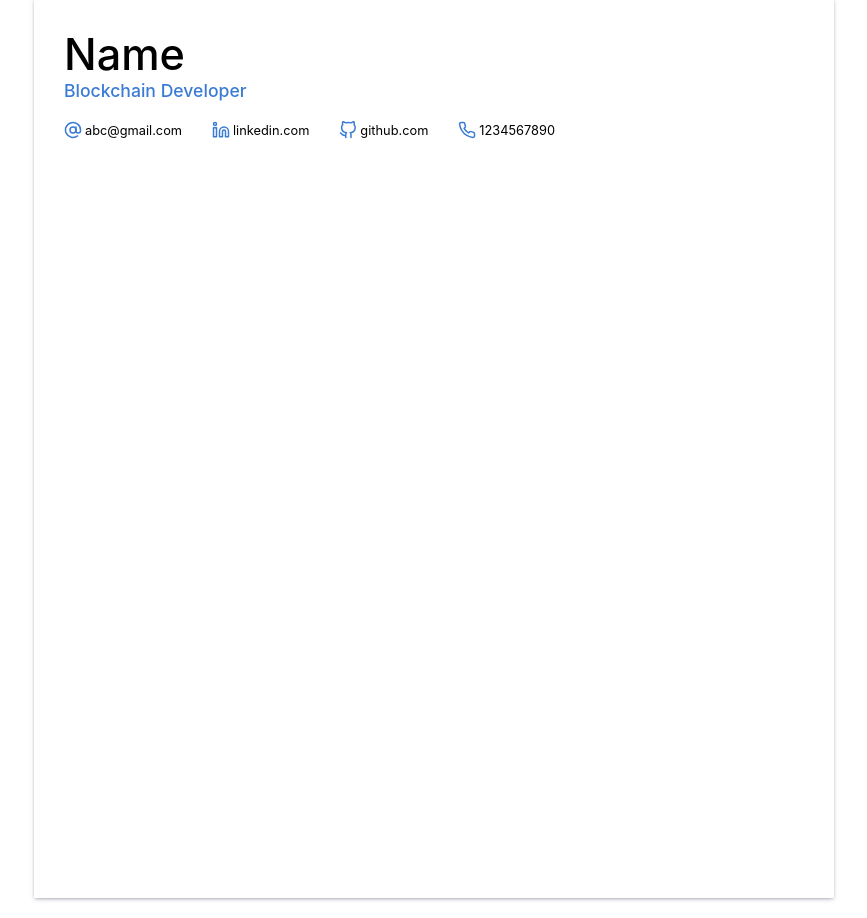
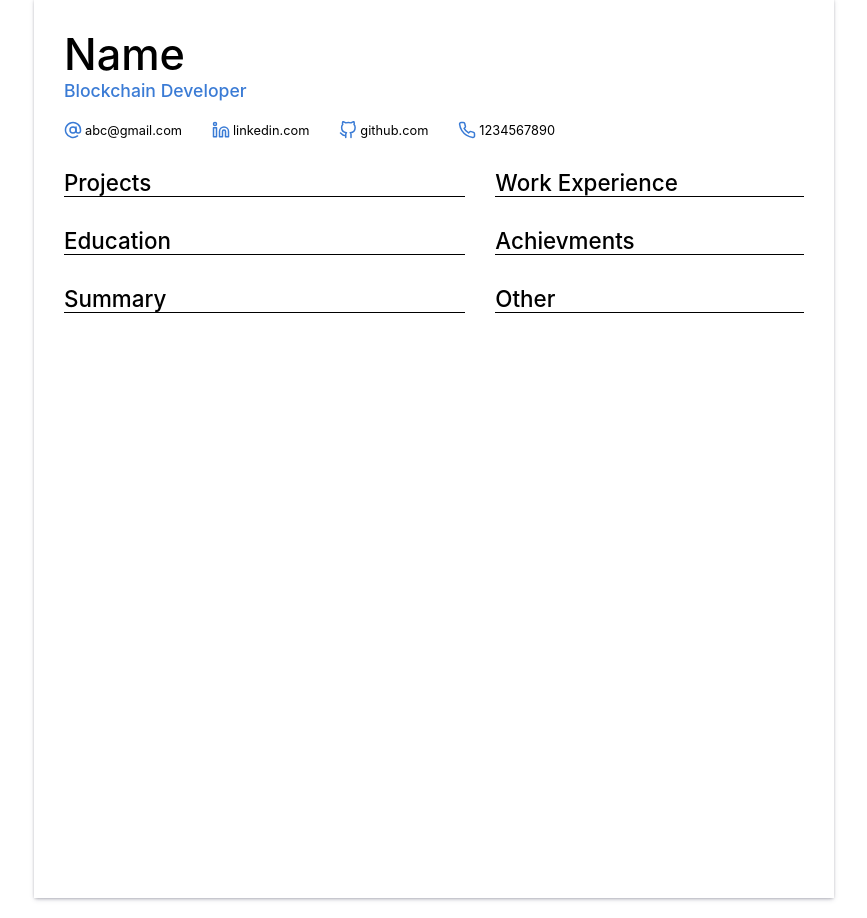
Before and after one commit to RealOtakuBoi/resumebuilder, a React (Create React App) app: page / in a window 1280 px wide. Shown: the part 1446-2364 px from the top of the page, without its empty margins (206-1073 px from the left). Built offline with nearby package versions, Linux system fonts and the light colour scheme.

Commit message:
some more styling

```diff
--- a/src/Components/Resume/Resume.js
+++ b/src/Components/Resume/Resume.js
@@ -1,6 +1,6 @@
 
 
-import React from 'react'
+import React, { useEffect, useState } from 'react'
 
 import Styles from './Resume.module.css'
 
@@ -11,29 +11,44 @@ import { Phone } from 'react-feather'
 
 function Resume(props) {
 
-    const workExpSection = (<div className={`${Styles.section} ${Styles.workExp}`}>
+    const [column, setColumn] = useState([[],[]]);
+
+    const workExpSection = (<div key={'workExp'} className={`${Styles.section} ${Styles.workExp}`}>
         <div className={Styles.sectionTitle}>Work Experience</div>
     </div>)
 
-const projectsSection = (<div className={`${Styles.section} ${Styles.projects}`}>
+const projectsSection = (<div key={'projects'} className={`${Styles.section} ${Styles.projects}`}>
 <div className={Styles.sectionTitle}>Projects</div>
 </div>)
 
-const educationSection = (<div className={`${Styles.section} ${Styles.education}`}>
+const educationSection = (<div  key={'education'} className={`${Styles.section} ${Styles.education}`}>
         <div className={Styles.sectionTitle}>Education</div>
     </div>)
 
-const achievmentsSection = (<div className={`${Styles.section} ${Styles.achievments}`}>
+const achievmentsSection = (<div key={'achievments'} className={`${Styles.section} ${Styles.achievments}`}>
 <div className={Styles.sectionTitle}>Achievments</div>
 </div>)
 
-const otherSection = (<div className={`${Styles.section} ${Styles.other}`}>
+const otherSection = (<div key={'other'} className={`${Styles.section} ${Styles.other}`}>
 <div className={Styles.sectionTitle}>Other</div>
 </div>)
 
-const summarySection = (<div className={`${Styles.section} ${Styles.summary}`}>
+const summarySection = (<div  key={'summary'} className={`${Styles.section} ${Styles.summary}`}>
 <div className={Styles.sectionTitle}>Summary</div>
 </div>)
+
+
+    useEffect(() => {
+        setColumn([
+            [
+                projectsSection, educationSection, summarySection
+            ],
+
+            [
+                workExpSection, achievmentsSection, otherSection
+            ]
+        ])
+    },[])
 
 
   return (
@@ -44,20 +59,28 @@ const summarySection = (<div className={`${Styles.section} ${Styles.summary}`}>
             <p className={Styles.subHeading}>Blockchain Developer</p>
 
             <div className={Styles.links}>
-                <div className={Styles.link}>
+                <a className={Styles.link}>
                     <AtSign/>
-                    abc@gmail.com</div>
-                <div className={Styles.link}>
+                    abc@gmail.com</a>
+                <a className={Styles.link}>
                     <Linkedin/>
-                    linkedin.com</div>
-                <div className={Styles.link}>
+                    linkedin.com</a>
+                <a className={Styles.link}>
                     <GitHub/>
-                    github.com</div>
+                    github.com</a>
 
-                <div className={Styles.link}>
+                <a className={Styles.link}>
                     <Phone/>
-                    1234567890</div>
+                    1234567890</a>
 
+            </div>
+        </div>
+        <div className={Styles.main}>
+            <div className={Styles.col1}>
+                {column[0]}
+            </div>
+            <div className={Styles.col2}>
+                {column[1]}
             </div>
         </div>
     </div>
--- a/src/Components/Resume/Resume.module.css
+++ b/src/Components/Resume/Resume.module.css
@@ -54,3 +54,40 @@
     height: 18px;
     width: 18px;
 }
+
+.main{
+    display: flex;
+    gap: 30px;
+}
+
+.col1{
+    display: flex;
+    gap: 30px;
+    flex-direction: column;
+    flex: 1.3;
+}
+
+.col2{
+    display: flex;
+    gap: 30px;
+    flex: 1;
+    flex-direction: column;
+}
+
+.section .sectionTitle{
+    font-size: 1.4rem;
+    font-weight: 500;
+    width: 100%;
+    border-bottom: 1px solid #000;
+}
+
+.section .content{
+    display: flex;
+    flex-direction: column;
+    gap: 20px;
+}
+
+.section .content > div{
+    border-bottom: 1px dotted lightgray;
+
+}
```
